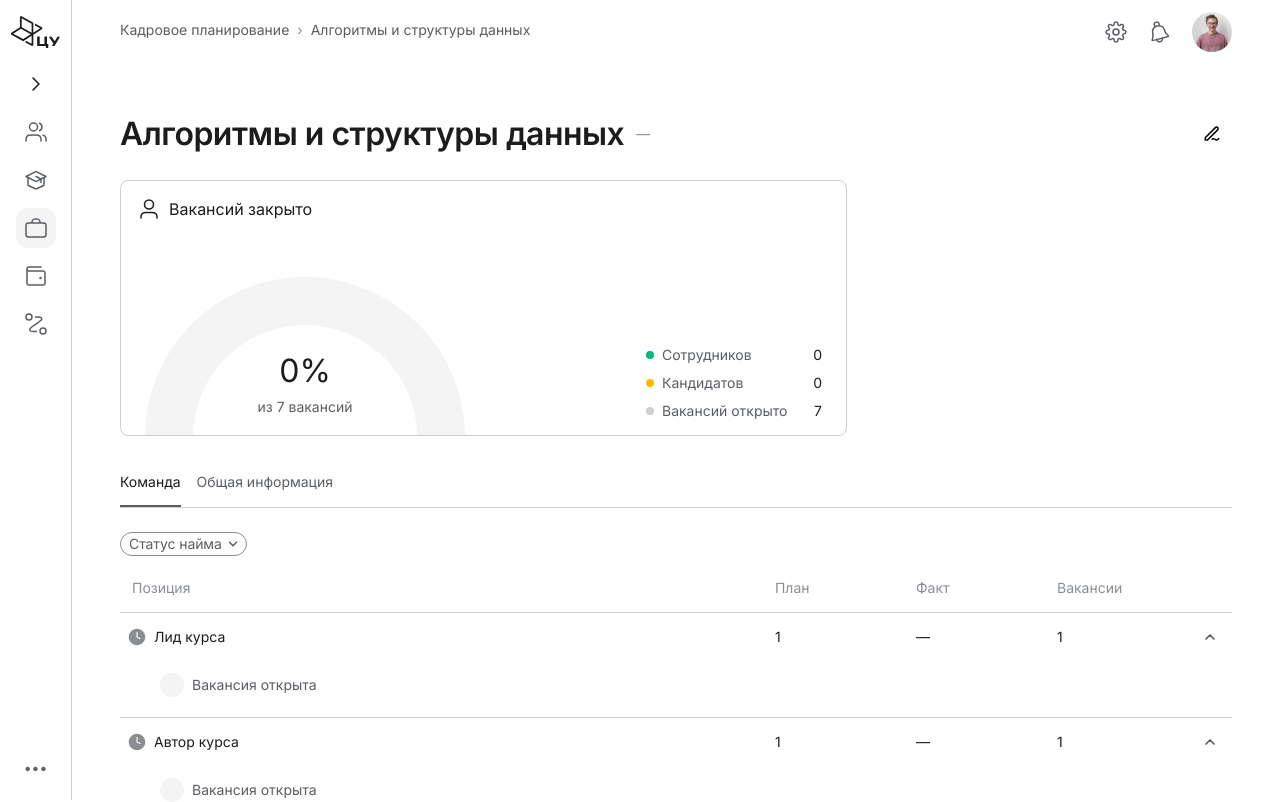
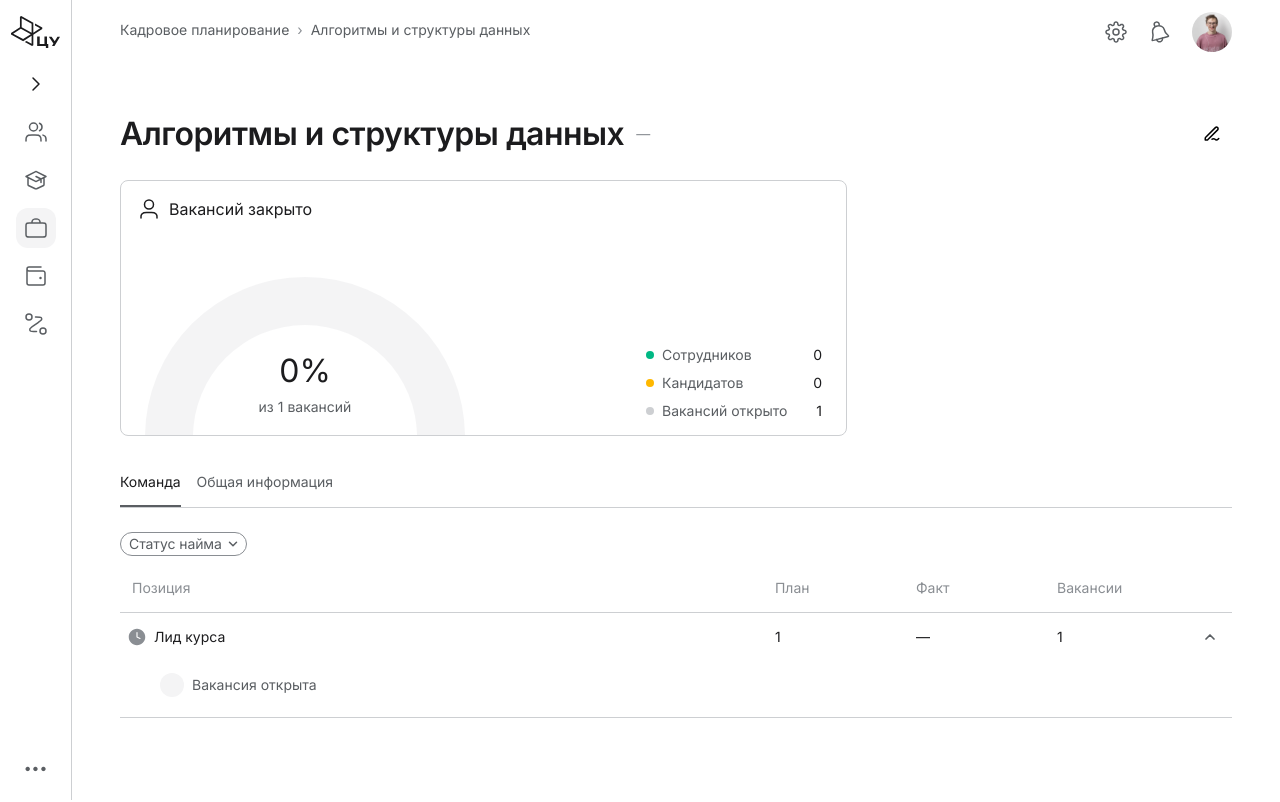
Before and after one commit to osipenko-stanislav/planing, a React (Vite) app: page /courses/algorithms in a window 1280 px wide. Shown: the top 802 px of the page. Built offline with nearby package versions, Linux system fonts and the light colour scheme.

Commit message:
Default courses to lead role only

```diff
--- a/src/data/seed.ts
+++ b/src/data/seed.ts
@@ -1,5 +1,5 @@
 import { emptyPerson, type Database, type Role } from '../domain/model';
-const plan: Record<Role, number> = { 'Лид курса': 1, 'Автор курса': 1, 'Лектор': 2, 'Семинарист': 2, 'Ассистент': 1 };
+const plan: Record<Role, number> = { 'Лид курса': 1, 'Автор курса': 0, 'Лектор': 0, 'Семинарист': 0, 'Ассистент': 0 };
 const demoCourses = (prefix: string, directionId: string, label: string) => Array.from({ length: 18 }, (_, index) => ({ id: `${prefix}-${index + 1}`, directionIds: [directionId], name: `Демо ${label} ${index + 1}`, year: index % 2 ? '2025' : '2026', semester: index % 2 ? 'Весна' : 'Осень', levels: [index % 3 ? 'БАК' : 'МАГ'], intake: '2026', launch: 'Новый', groups: 1, lectures: 1, seminars: 1, plan: { ...plan } }));
 export function createSeed(): Database {
   return {
```
Also changed, not shown: src/components/CourseEditor.tsx (+1 -1 lines).
